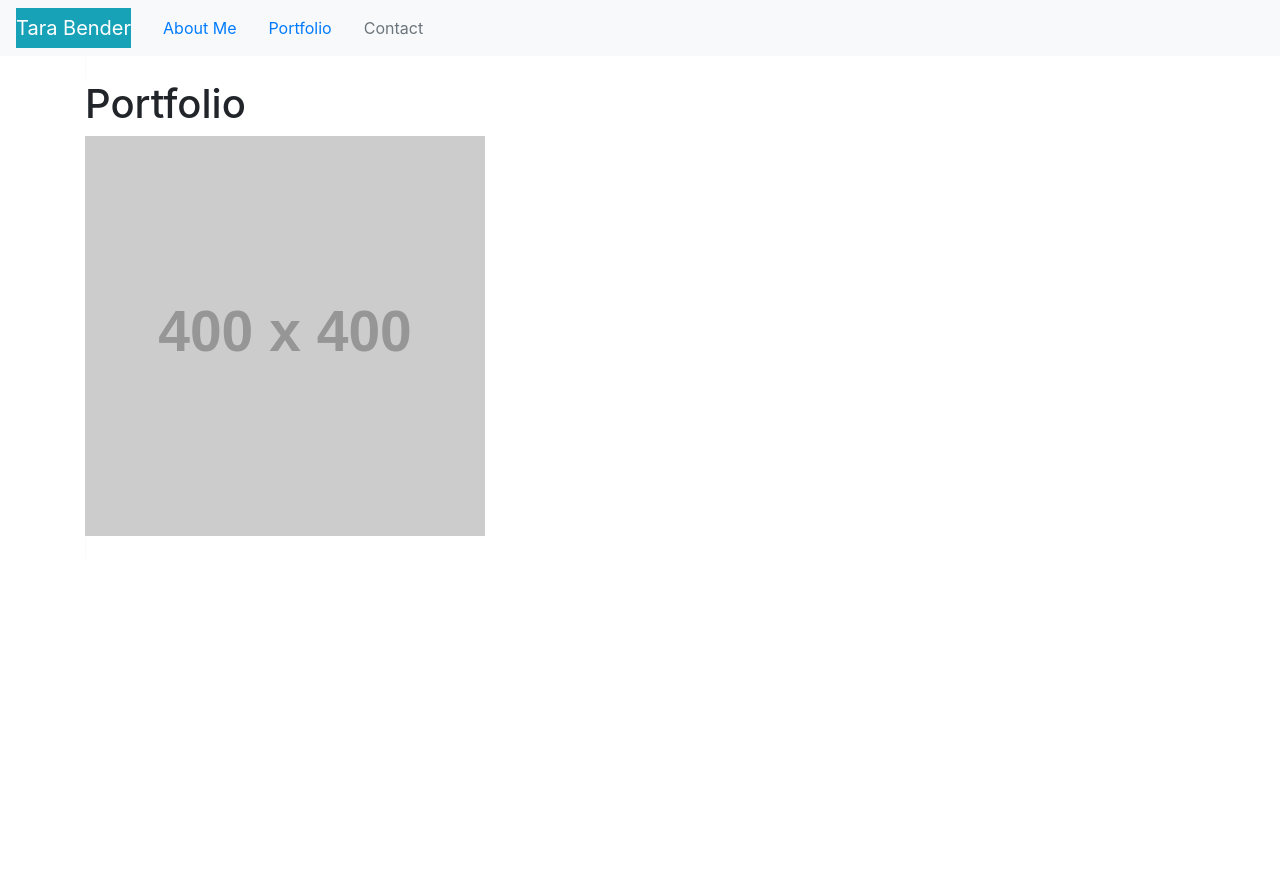
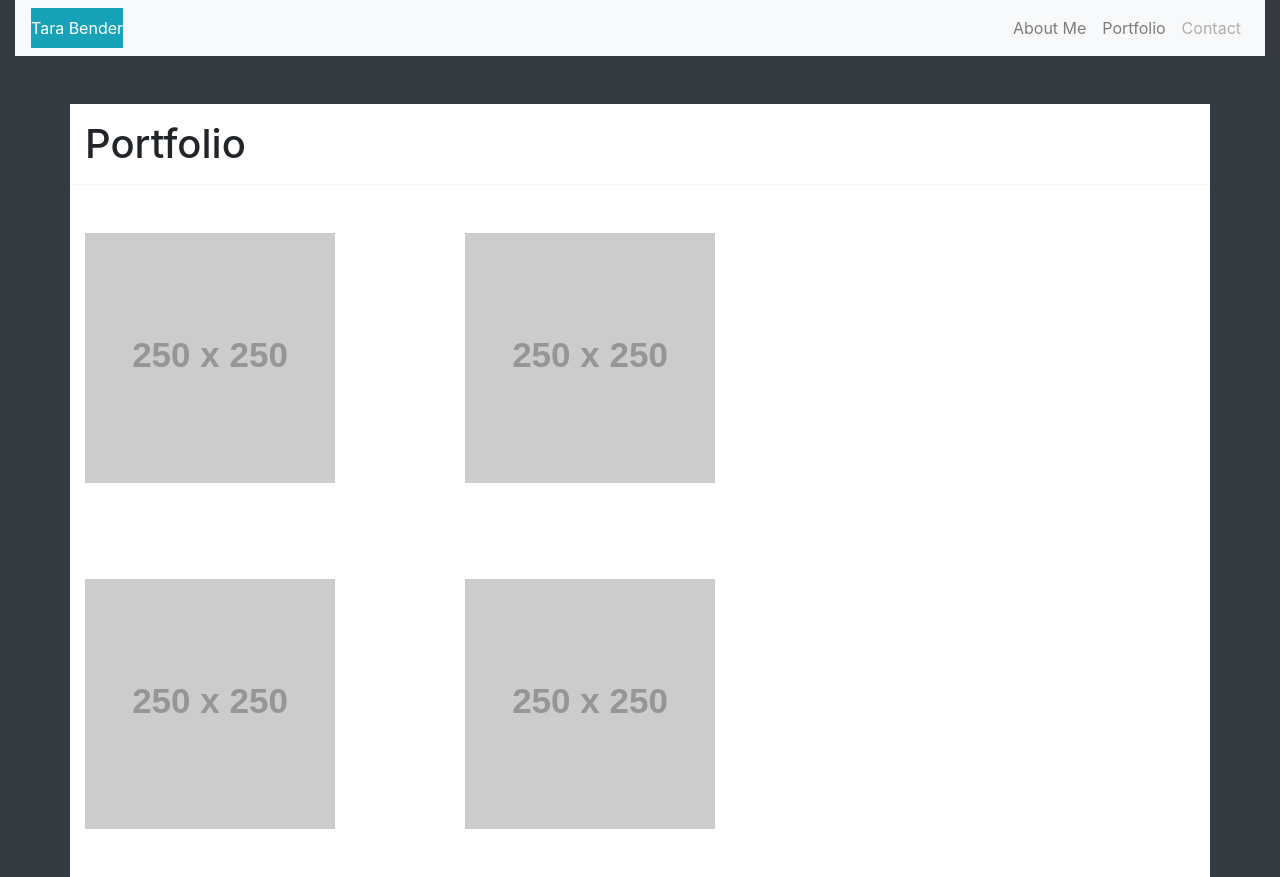
Before and after one commit to tbender0211/Bootstrap-Portfolio, a plain HTML site: page portfolio.html in a window 1280 px wide. Before the commit the page ends 800 px from the top, so only its background shows below. Drawn offline with nearby package versions, Linux system fonts and the light colour scheme; placeholder pictures from the web are drawn by us.

Commit message:
way better progress

```diff
--- a/portfolio.html
+++ b/portfolio.html
@@ -5,11 +5,13 @@
         <link rel="stylesheet" href="https://stackpath.bootstrapcdn.com/bootstrap/4.1.1/css/bootstrap.min.css" integrity="sha384-WskhaSGFgHYWDcbwN70/dfYBj47jz9qbsMId/iRN3ewGhXQFZCSftd1LZCfmhktB" crossorigin="anonymous">
 
     </head>
-    <body>
-        <header>
+
+        <header><div class="container-fluid col-md-12">
             <nav class="navbar navbar-expand-lg navbar-light bg-light">
-            <a class="navbar-brand bg-info text-white">Tara Bender</a></span>
-            <ul class="nav justify-content-end">
+
+                    <div class="navbar-header">
+                    <span class="p-40 navbar-text bg-info text-white">Tara Bender</span></div>
+                  <ul class="navbar-nav ml-auto">
                     <li class="nav-item">
                       <a class="nav-link" href="index.html">About Me</a>
                     </li>
@@ -20,19 +22,32 @@
                       <a class="nav-link disabled" href="contact.html">Contact</a>
                     </li>
                   </ul>
+
                 </nav>
+            </div>
+
+
         </header>
+      <body class= "bg-dark">
 
-        <div class="container">
-
-        <span class="border border-light">
-
-            <div class="row">
-                <div class="col-md-12"><h1>Portfolio</h1></div>
+        <div class="mt-5 container centered bg-white">
+            <div class="row bg-white">
+                <div class="col-md-12 border-bottom border-light"><p><h1>Portfolio</h1></p></div>
             </div>
             <div class="row">
-                <div class="col-md-6">
-                    <img src="http://via.placeholder.com/400x400" class="img-fluid" alt="Responsive image">
+                <div class="col-md-4">
+                    <img src="http://via.placeholder.com/250x250" class="img-fluid mb-5 mt-5" alt="Responsive image">
+                </div>
+                <div class="col-md-4">
+                        <img src="http://via.placeholder.com/250x250" class="img-fluid mb-5 mt-5" alt="Responsive image">
+                </div>
+            </div>
+            <div class="row">
+                <div class="col-md-4">
+                        <img src="http://via.placeholder.com/250x250" class="img-fluid mb-5 mt-5" alt="Responsive image">
+                </div>
+                <div class="col-md-4">
+                        <img src="http://via.placeholder.com/250x250" class="img-fluid mb-5 mt-5" alt="Responsive image">
                 </div>
             </div>
         </div>
```
Also changed, not shown: contact.html (+17 -18 lines), index.html (+17 -18 lines). Lines whose indentation alone changed are shown as unchanged.
